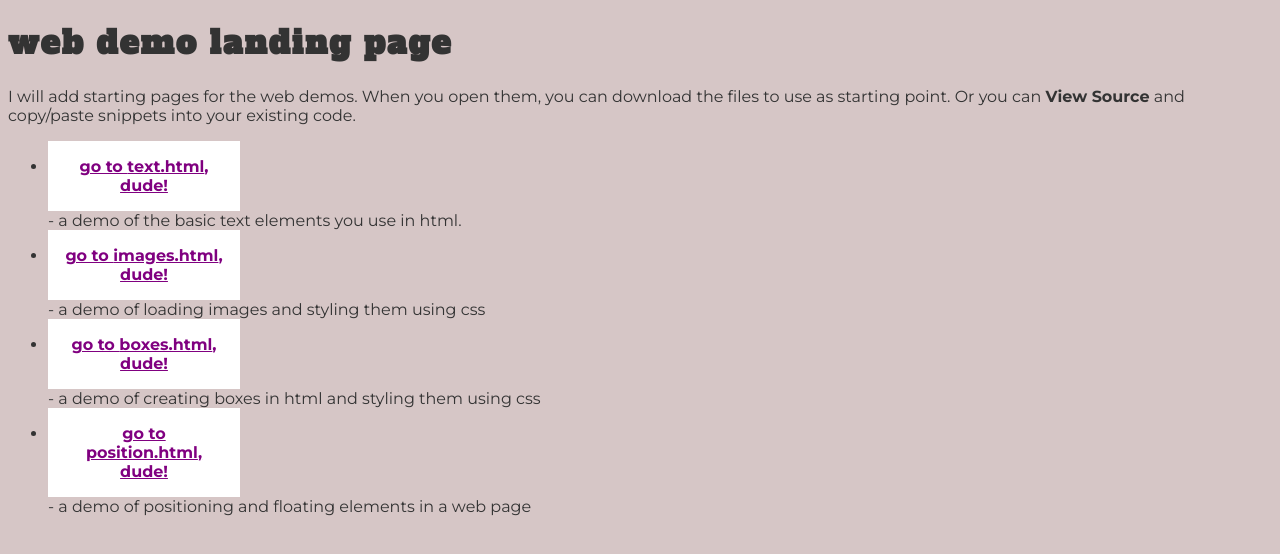
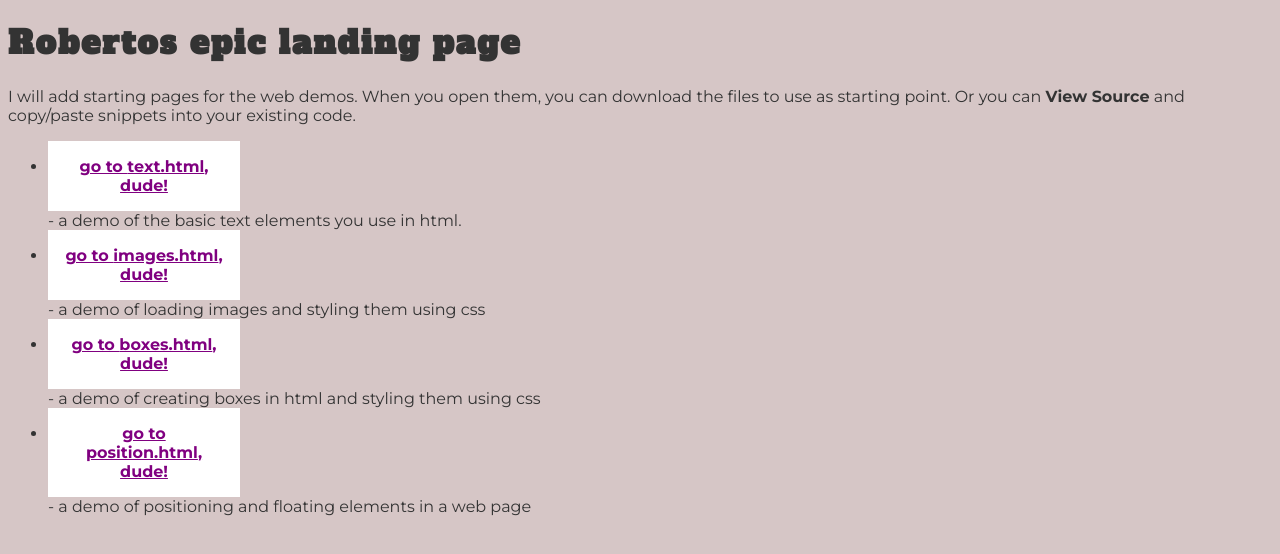
Before and after one commit to Olsonr6/Site, a plain HTML site: page index.html in a window 1280 px wide. Drawn offline with Linux system fonts and the light colour scheme.

Commit message:
Update index.html

```diff
--- a/index.html
+++ b/index.html
@@ -92,7 +92,7 @@ a::after {
 <body>
     <!-- headline text -->
     <header>
-        <h1>web demo landing page</h1>
+        <h1>Robertos epic landing page</h1>
     </header>
 
     <main>
```
